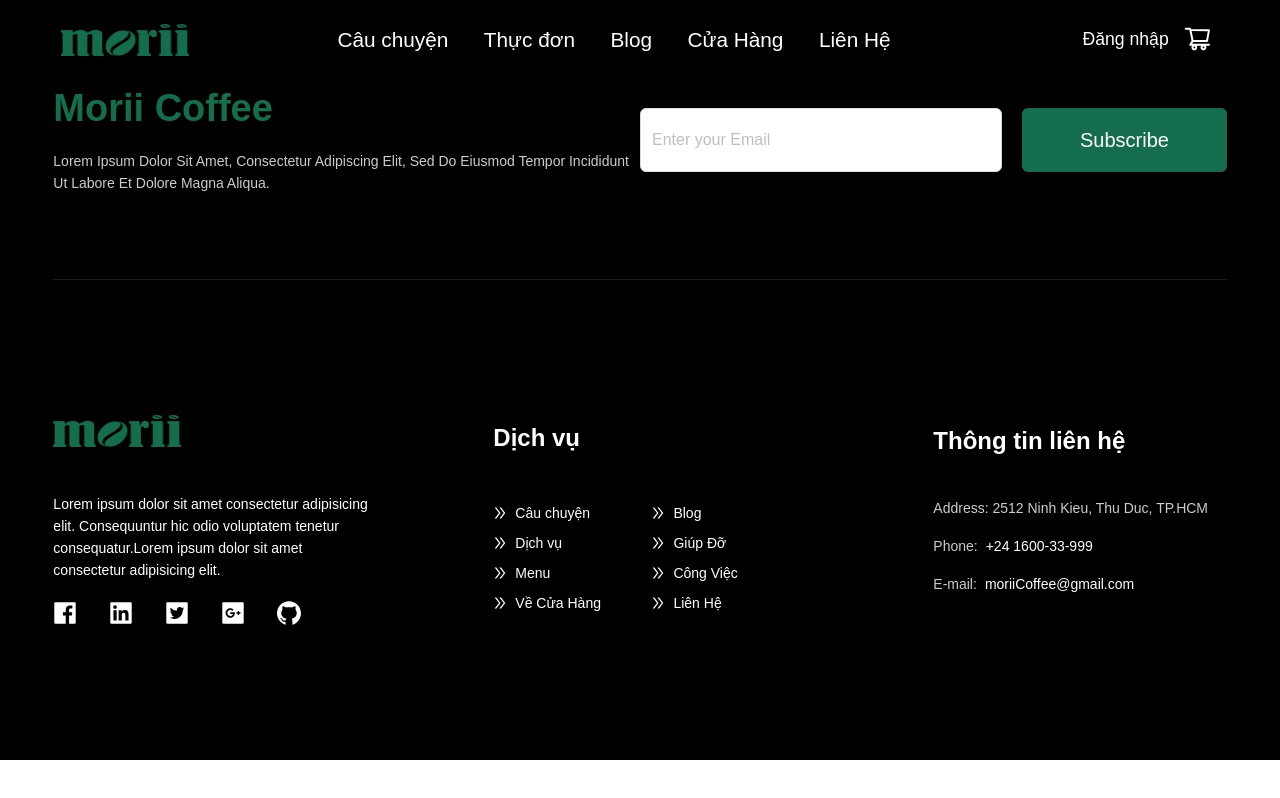
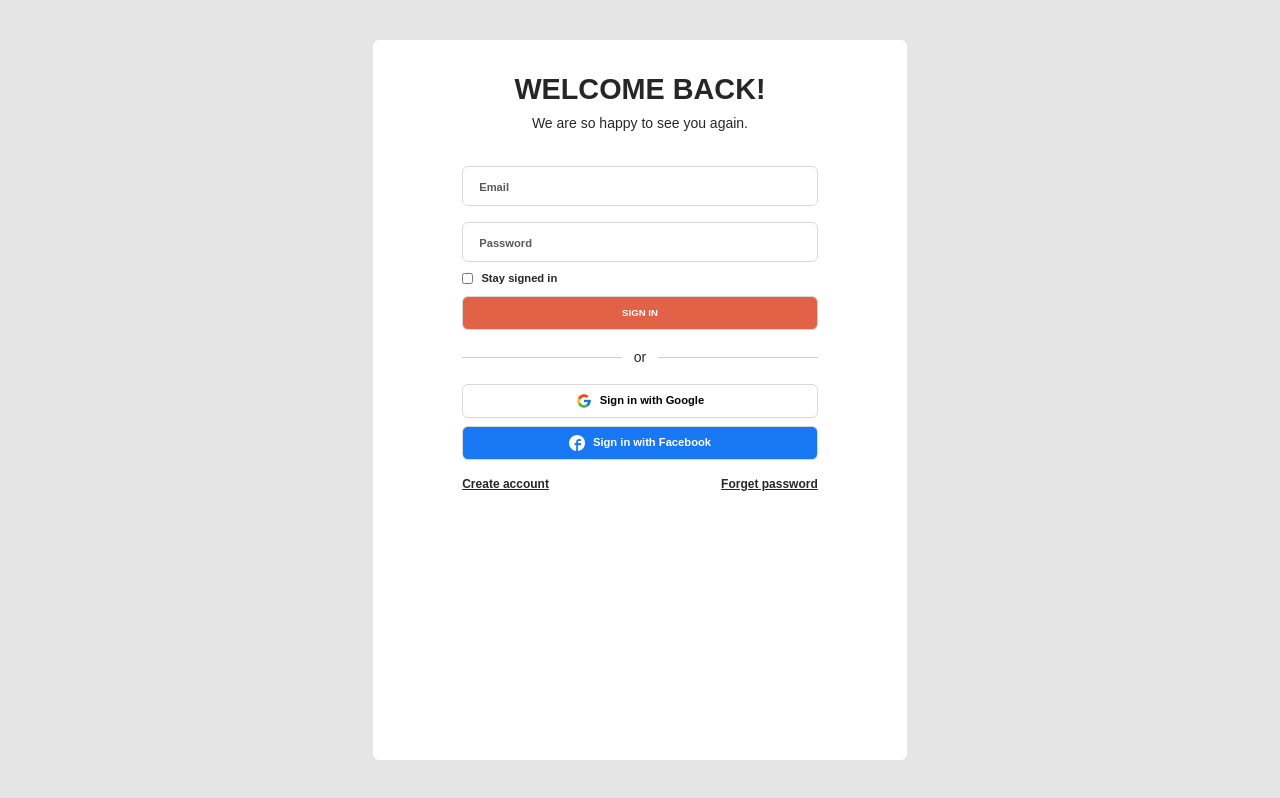
Before and after one commit to nhlong1512/IS207.N12-FE, a React (Create React App) app: page /signin in a window 1280 px wide. Built offline with nearby package versions, Linux system fonts and the light colour scheme.

Commit message:
hoan chinh ui dang nhap( chua doi tieng viet)

```diff
--- a/src/App.js
+++ b/src/App.js
@@ -1,20 +1,49 @@
 import "./App.css";
 import React, { useState, useEffect, useCallback } from "react";
-import { BrowserRouter, Routes, Route } from "react-router-dom";
+import { BrowserRouter, Routes, Route, useLocation } from "react-router-dom";
 import { Button } from "antd";
 import Header from "./components/Header";
 import Home from "./pages/Home";
 import Footer from "./components/Footer";
 import Login from "./components/Auth/Login";
+import { useLayoutEffect } from "react";
+const excludeHeaderFooterPath = [
+  "/signin",
+  "/signup",
+  "/forgotpassword",
+  "/storelocator",
+];
+
+const getHeader = () => {
+  console.log(window.location.pathname);
+  if (excludeHeaderFooterPath.includes(window.location.pathname)) return null;
+  return <Header />;
+};
+
+const getFooter = () => {
+  if (excludeHeaderFooterPath.includes(window.location.pathname)) return null;
+  return <Footer />;
+};
+
+const Wrapper = ({ children }) => {
+  const location = useLocation();
+  useLayoutEffect(() => {
+    document.documentElement.scrollTo(0, 0);
+  }, [location.pathname]);
+  return children;
+};
+
 function App() {
   return (
     <>
-      <Header />
-      <Routes>
-        <Route path="/" element={<Home />} />
-        <Route path="/login" element={<Login />} />
-      </Routes>
-      <Footer />
+      {getHeader()}
+      <Wrapper>
+        <Routes>
+          <Route exact path="/" element={<Home />} />
+          <Route path="/signin" element={<Login />} />
+        </Routes>
+      </Wrapper>
+      {getFooter()}
     </>
   );
 }
--- a/src/components/Auth/Login.js
+++ b/src/components/Auth/Login.js
@@ -1,98 +1,73 @@
+import { Button, Checkbox, Col, Input } from "antd";
+import Title from "antd/lib/typography/Title";
+import Text from "antd/lib/typography/Text";
 import React from "react";
 import { Link } from "react-router-dom";
+import logoGG from "../../images/gg.png";
+import logoFB from "../../images/fb.png";
 
 export default function Login() {
   return (
-    <div className="-mt-28 py-4 min-h-screen bg-gray-auth text-13 font-semibold flex items-center justify-center">
-      <div className="w-[90%] md:w-4/6 lg:w-3/5 xl:w-2/5 h-full py-20 bg-white rounded-xl flex flex-col justify-center px-4 sm:px-10 md:px-20 lg:px-24 relative">
-        {/* Close button */}
-        <div
-          className="absolute rounded-full cursor-pointer right-7 top-7
-          transition duration-300 hover:bg-gray-200 w-8 h-8 flex justify-center items-center"
-          //   onClick={() => navigate("/")}
-        >
-          <img className="w-4 h-4" alt="Close" src=""></img>
-        </div>
-
-        {/* Greetings go here */}
-        <div>
-          <h1 className="text-32 font-extrabold text-center">WELCOME BACK!</h1>
-          <p className="text-13 text-center font-normal mt-1">
+    <div className="w-full h-screen flex bg-[#E5E5E5]  items-center font-SignIn ">
+      <Col className="h-[90vh] bg-[#FFFFFF] rounded-md" span={10} offset={7}>
+        <Col span={16} offset={4}>
+          <div className="flex-col w-full mt-8 ">
+            <Title className="text-center font-SignIn font-extrabold text-[1.8rem] w-full h-[2.8rem]  mb-0">
+              WELCOME BACK!
+            </Title>
+            <p className="w-3/4 mb-0 mx-auto mt-[-0.3rem] text-center">
               We are so happy to see you again.
             </p>
           </div>
+          <div className="flex-col mt-4">
+            <Input
+              size="medium"
+              placeholder="Email"
+              className="rounded-md py-2 my-4 placeholder:font-SignIn placeholder:font-semibold placeholder:text-[#595959] placeholder:text-[0.7rem] pl-4  "
+            />
+            <Input
+              size="medium"
+              placeholder="Password"
+              className="rounded-md py-2 placeholder:font-SignIn placeholder:font-semibold placeholder:text-[#595959] placeholder:text-[0.7rem] pl-4 "
+            />
 
-        {/* Login form here */}
-        <form className="mt-12 space-y-4 text-13">
-          {/* Email */}
+            <div className="flex items-center w-full my-2">
               <input
-            type="text"
-            className={`
-               "auth-input"
-            } font-semibold`}
-            placeholder="Email"
-            // value={detail.email}
-            name="email"
-            // onChange={changeDetail}
+                type="checkbox"
+                className="accent-[#E16246] w-[0.7rem] h-[0.7rem] rounded-md cursor-pointer"
               />
-          {/* {showError(err.email)} */}
-
-          {/* Password */}
-          <input
-            type="password"
-            className={`
-               "auth-input"
-            } font-semibold`}
-            // value={detail.password}
-            name="password"
-            // onChange={changeDetail}
-            placeholder="Password"
-          />
-          {/* {showError(err.password)} */}
-
-          {/* Button sign in */}
-          <button
-            type="submit"
-            // onClick={handleNormalSignin}
-            className="auth-input bg-primary text-white font-bold hover:bg-opacity-90
-            transition duration-300 "
-          >
+              <span className="ml-2 font-semibold text-[0.7rem] text-center ">
+                Stay signed in
+              </span>
+            </div>
+            <div className="w-full">
+              <Button className="bg-[#E16246] w-full rounded-md py-[1rem] flex justify-center items-center text-[#fff] text-[0.6rem] font-bold">
                 SIGN IN
-          </button>
-        </form>
-
-        {/* Divider */}
-        <div className="flex items-center mt-6 justify-between">
-          <span className="border-t-[0.5px] border-gray-border w-[45%]" />
-          <span>or</span>
-          <span className="border-t-[0.5px] border-gray-border w-[45%]" />
+              </Button>
             </div>
 
-        {/* Sign in with Google | Sign in with Facebook */}
-        <div>
-          <button
-            className="flex mt-6 gap-2 justify-center items-center auth-input font-bold transition duration-300 hover:bg-gray-100"
-            // onClick={() => handleGoogle()}
-          >
-            <img src="" alt="Google Icon" className="w-5 h-5" />
-            Sign in with Google
-          </button>
-
-          <button
-            className="text-center mt-2 auth-input font-bold bg-blue-facebook transition duration-300 hover:bg-opacity-90 text-white flex gap-2 justify-center items-center"
-            // onClick={() => handleFacebook()}
-          >
-            <img src="" alt="Facebook Icon" className="w-5 h-5" />
-            Sign in with Facebook
-          </button>
+            <div className="w-full my-4  text-center before:content-[''] before:absolute before:w-[45%] before:border-t-[0.1rem] before:left-0  before:top-1/2 relative before:border-solid before:border-[#CFCFCF] after:content-[''] after:absolute after:w-[45%] after:border-t-[0.1rem] after:right-0  after:top-1/2 relative after:border-solid after:border-[#CFCFCF]  ">
+              <span className="w-[1rem] ">or</span>
             </div>
-
-        {/* Create account | Forgot password */}
-        <div className="flex underline justify-between mt-6">
-          <Link to="/signup">Create account</Link>
-          <Link to="/forgotpassword">Forgot password</Link>
+            <Button className=" w-full rounded-md py-[1rem] flex justify-center items-center text-[#000000] text-[0.7rem] font-bold">
+              <img className="w-[1rem] h-[1rem] mr-2 " src={logoGG} /> Sign in
+              with Google
+            </Button>
+            <Button className="bg-[#1877F2] w-full rounded-md py-[1rem] flex justify-center items-center text-[#ffffff] text-[0.7rem] font-bold mt-2">
+              <img className="w-[1rem] h-[1rem] mr-2   " src={logoFB} /> Sign in
+              with Facebook
+            </Button>
+            <div className="flex w-full justify-between mt-4">
+              <span className="underline text-xs font-semibold text-[1rem] cursor-pointer ">
+                Create account
+              </span>
+              <span className="underline text-xs font-semibold text-[1rem] cursor-pointer ">
+                Forget password
+              </span>
             </div>
           </div>
+        </Col>
+      </Col>
     </div>
   );
 }
--- a/tailwind.config.js
+++ b/tailwind.config.js
@@ -20,6 +20,7 @@ module.exports = {
     },
     fontFamily: {
       Jose: ["Josefin Sans", "sans-serif"],
+      SignIn: ["Montserrat", "sans-serif"],
     },
   },
   corePlugins: {
```
Also changed, not shown: src/images/fb.png (added), src/images/gg.png (added). Lines whose indentation alone changed are shown as unchanged.
